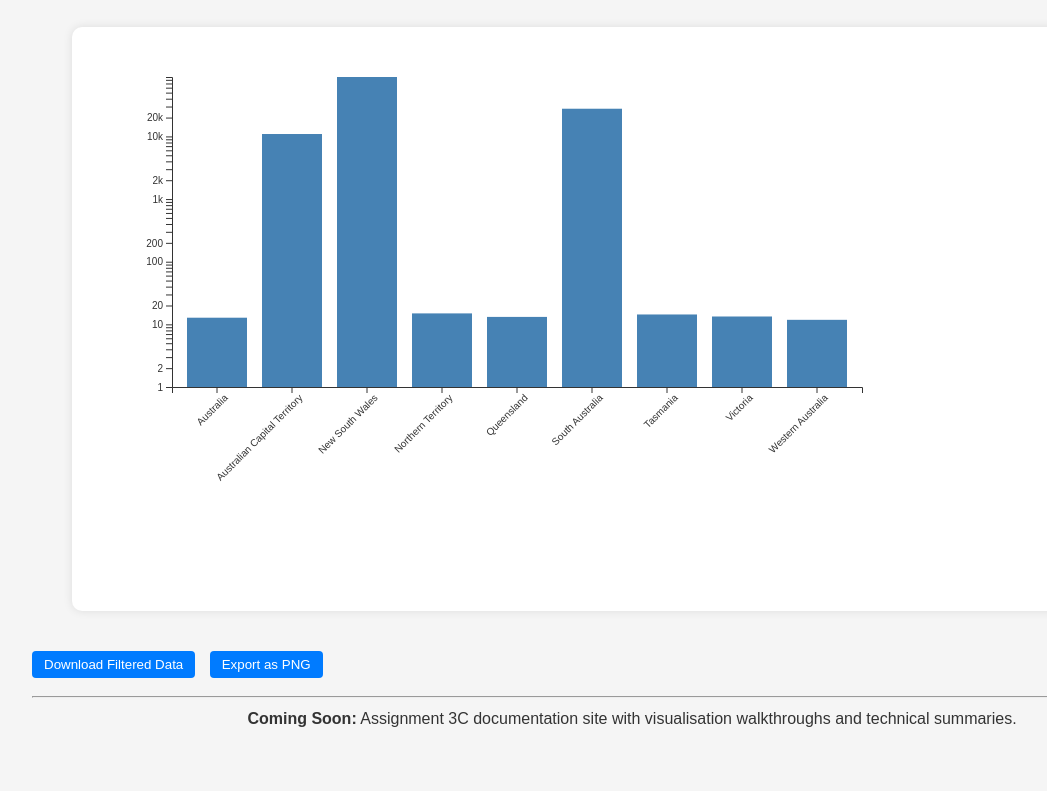
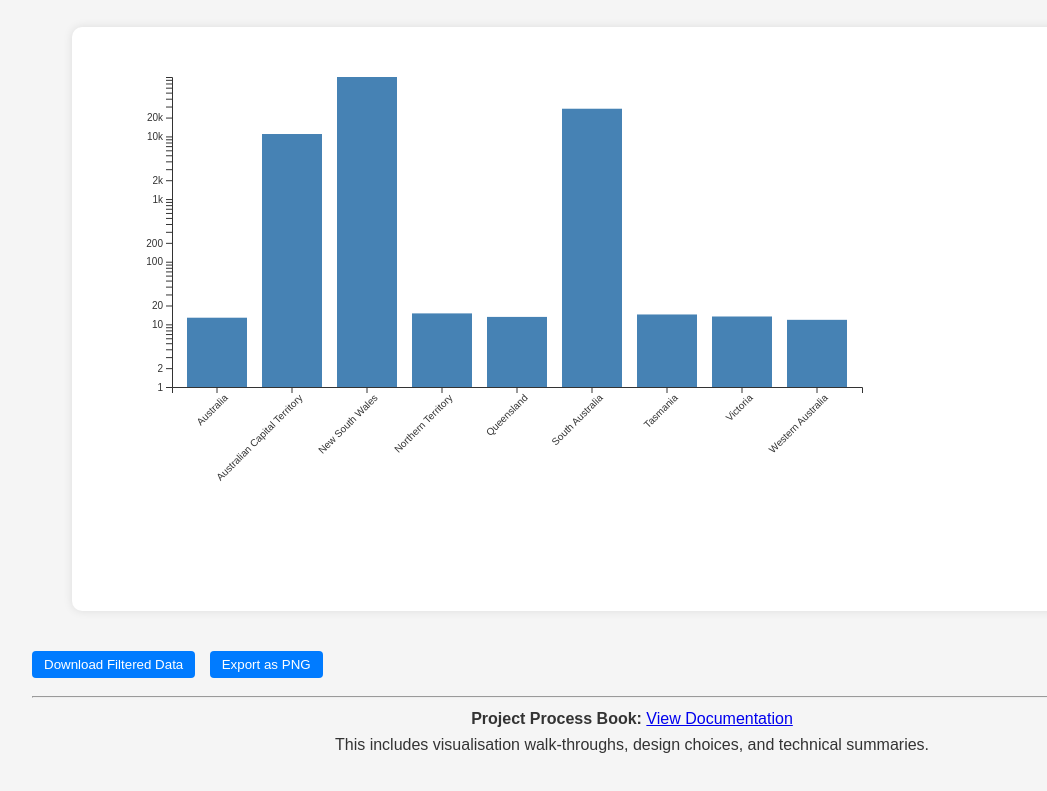
Before and after one commit to Prez8486/Assignment-3, a plain HTML site: page index.html in a window 1280 px wide. Shown: the part 1766-2557 px from the top of the page, without its empty margins (8-1055 px from the left). Drawn offline with nearby package versions, Linux system fonts and the light colour scheme.

Commit message:
Added project process book link

```diff
--- a/index.html
+++ b/index.html
@@ -45,10 +45,14 @@
   <button class="download-btn" onclick="downloadCSV()">Download Filtered Data</button>
   <button class="download-btn" onclick="exportDashboard()">Export as PNG</button>
 
-  <footer>
-    <hr>
-    <p><strong>Coming Soon:</strong> Assignment 3C documentation site with visualisation walkthroughs and technical summaries.</p>
-  </footer>
+ <footer>
+  <hr>
+  <p>
+    <strong>Project Process Book:</strong>
+    <a href="https://github.com/Prez8486/Assignment-3/blob/main/Assignment%203B%20-%20Process%20book.docx" target="_blank">View Documentation</a><br>
+    This includes visualisation walk-throughs, design choices, and technical summaries.
+  </p>
+</footer>
 
   <div class="tooltip" id="tooltip"></div>
 
```
